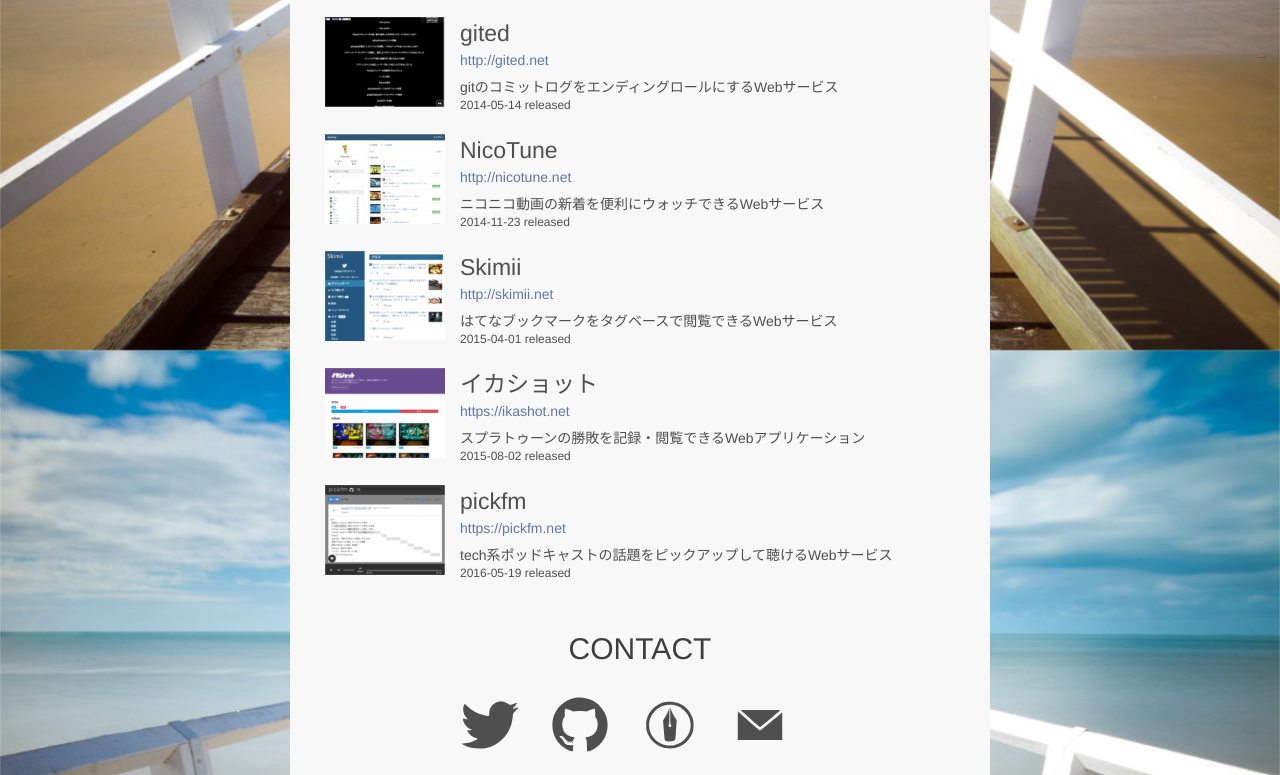
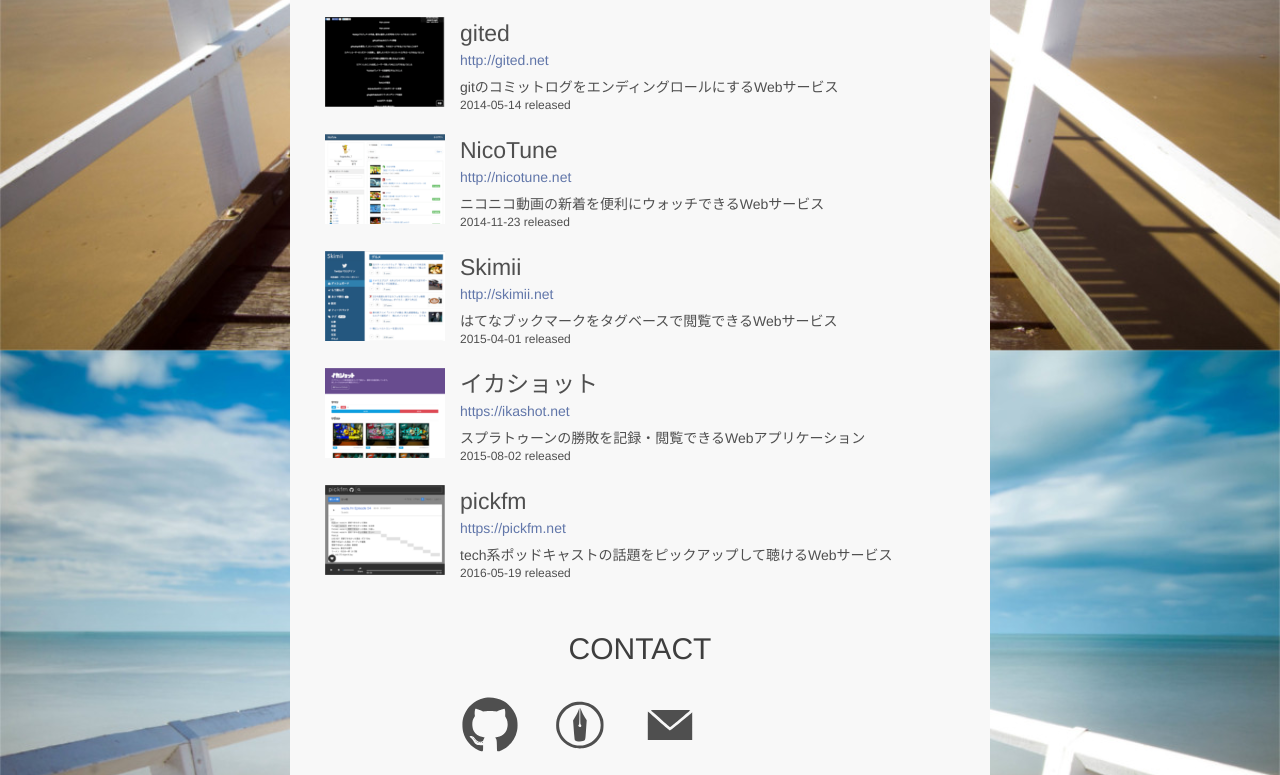
Before and after one commit to hogesuke/hogesuke.github.io, a plain HTML site: page index.html in a window 1280 px wide. Shown: the part 503-1278 px from the top of the page. Drawn offline with Linux system fonts and the light colour scheme.

Commit message:
twitterのリンクを削除

```diff
--- a/index.html
+++ b/index.html
@@ -118,7 +118,6 @@
     </div>
     <h2 id="contact-header">CONTACT</h2>
     <div id="contact-body">
-        <div class="contact-icon"><a href="https://twitter.com/hogesuke_1" target="_blank"><object type='image/svg+xml' data='img/twitter.svg' ></object></a></div>
         <div class="contact-icon"><a href="https://github.com/hogesuke" target="_blank"><object type='image/svg+xml' data='img/github.svg' ></object></a></div>
         <div class="contact-icon"><a href="http://hogesuke.hateblo.jp/" target="_blank"><object type='image/svg+xml' data='img/hatenablog.svg' ></object></a></div>
         <div class="contact-icon last"><a href="mailto:miyado@gmail.com" target="_blank"><object type='image/svg+xml' data='img/mail.svg' ></object></a></div>
```
